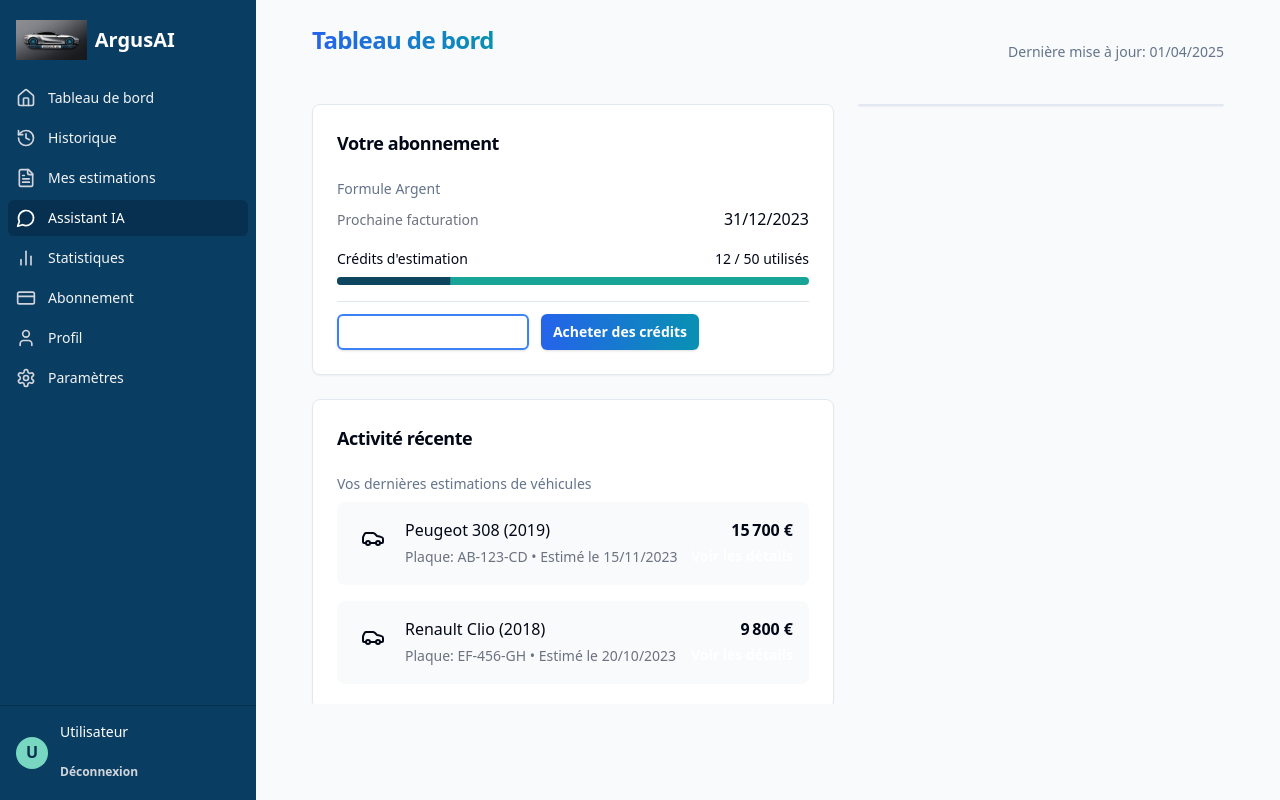
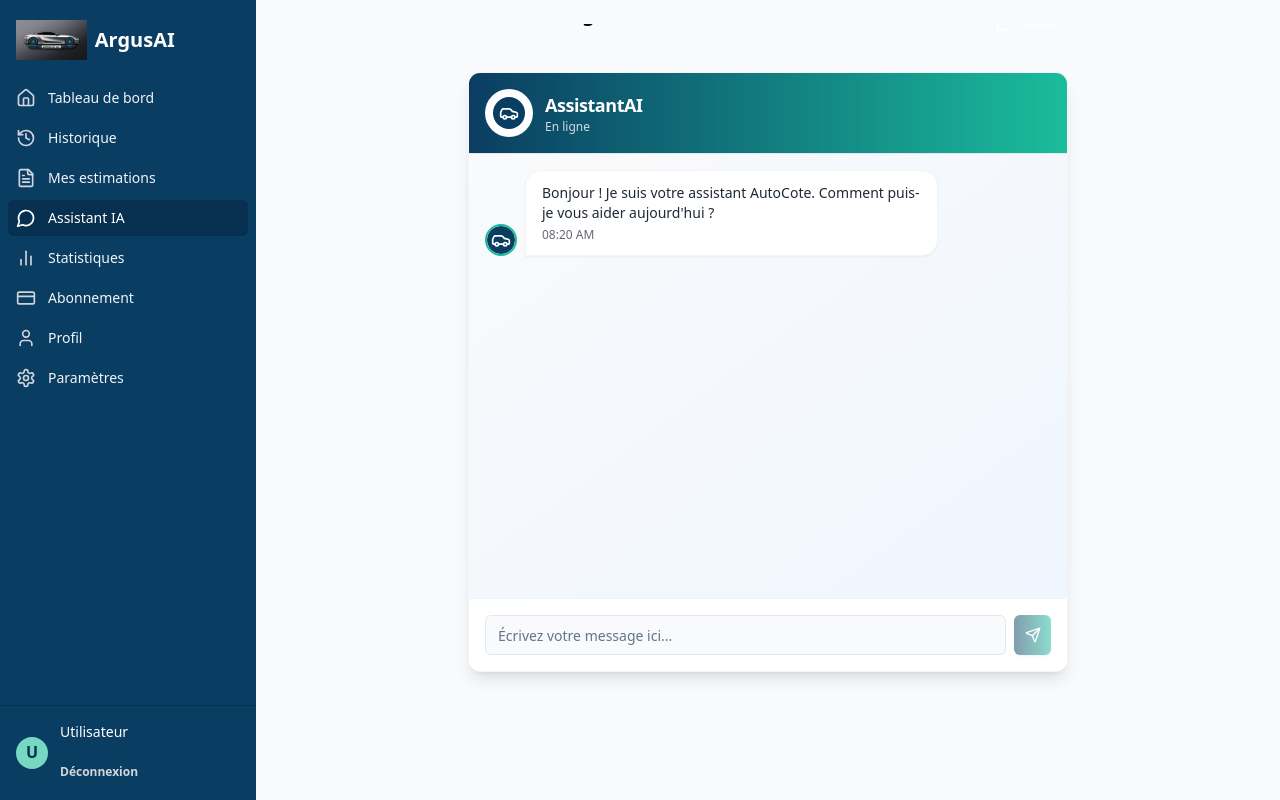
Before and after one commit to PamellaCode/platewise-insight, a React (Vite) app: page /dashboard/assistant-ai in a window 1280 px wide. Built offline with nearby package versions, Linux system fonts and the light colour scheme.

Commit message:
Revert "feat: Add Assistant AI page"
Reverts the changes made to the Assistant AI page, restoring the previous version.

```diff
--- a/src/App.tsx
+++ b/src/App.tsx
@@ -18,6 +18,7 @@ import Estimations from "./pages/Estimations";
 import EstimationDetail from "./pages/EstimationDetail";
 import Statistics from "./pages/Statistics";
 import History from "./pages/History";
+import AssistantAI from "./pages/AssistantAI";
 
 const queryClient = new QueryClient();
 
@@ -35,7 +36,7 @@ const App = () => (
           <Route path="/login" element={<Login />} />
           <Route path="/dashboard" element={<Dashboard />} />
           <Route path="/dashboard/history" element={<History />} />
-          <Route path="/dashboard/assistant-ai" element={<Dashboard />} />
+          <Route path="/dashboard/assistant-ai" element={<AssistantAI />} />
           <Route path="/dashboard/subscription" element={<Subscription />} />
           <Route path="/dashboard/profile" element={<Profile />} />
           <Route path="/dashboard/settings" element={<Settings />} />
```
